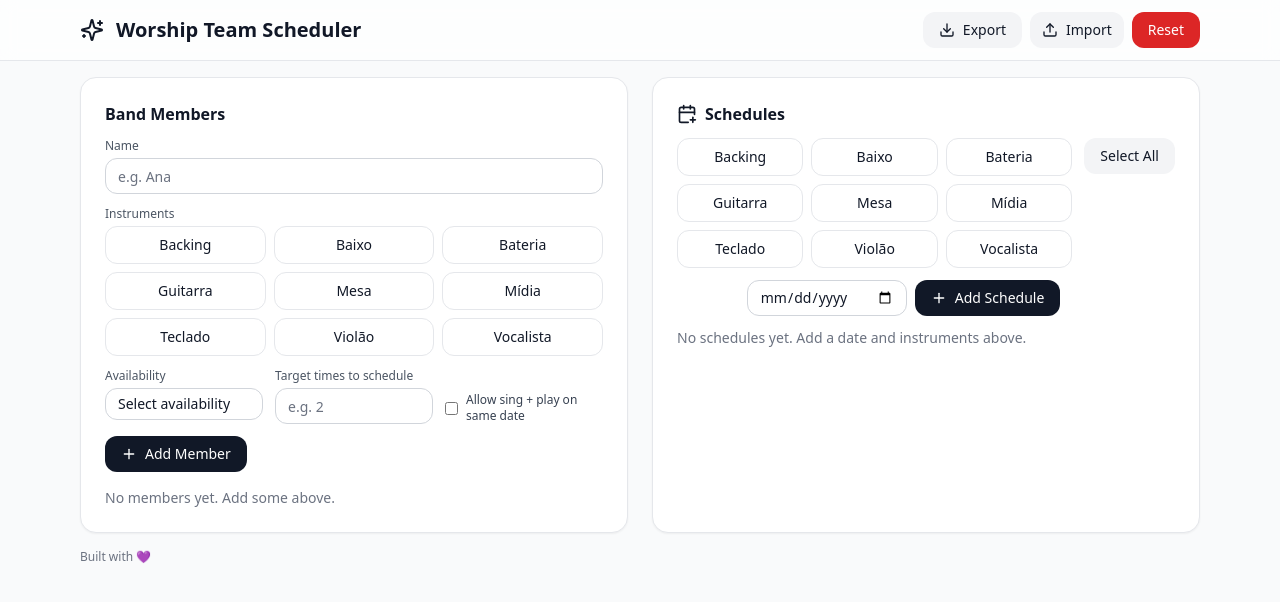
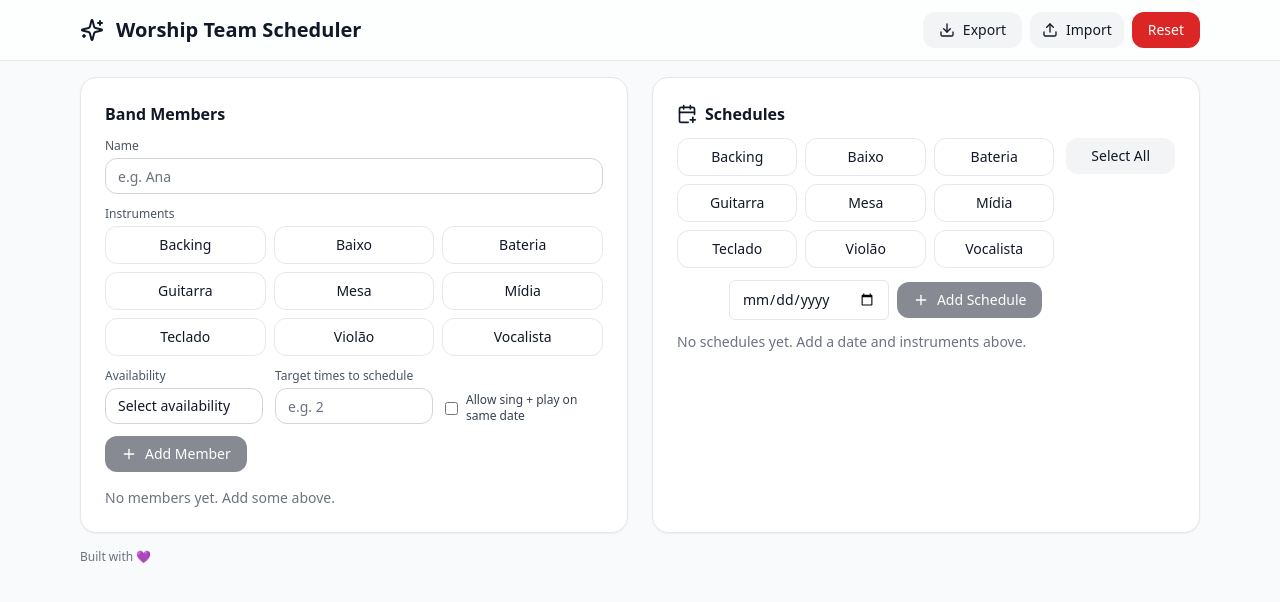
Before and after one commit to silvasamuel/worship-scheduler, a React (Vite) app: page / in a window 1280 px wide. Shown: the top 602 px of the page. Built offline with nearby package versions, Linux system fonts and the light colour scheme; the HTML template or start-up script is replaced by a standard one.

Commit message:
Small ui enhancements

```diff
--- a/src/components/MembersPanel.tsx
+++ b/src/components/MembersPanel.tsx
@@ -1,4 +1,4 @@
-import React, { useState } from 'react'
+import React, { useState, useRef } from 'react'
 import { Plus, Trash2, Edit2 } from 'lucide-react'
 import { Card, CardContent } from '@/components/ui/card'
 import { Button } from '@/components/ui/button'
@@ -32,6 +32,10 @@ export default function MembersPanel({ members, onAdd, onRemove, onUpdate, mAssi
   const [mAvailability, setMAvailability] = useState<Availability | ''>('')
   const [mTargetCount, setMTargetCount] = useState<number | ''>('')
   const [mCanSingAndPlay, setMCanSingAndPlay] = useState(false)
+  const canAddMember = Boolean(mName.trim()) && mInstruments.length > 0
+  const [showAddMemberTip, setShowAddMemberTip] = useState(false)
+  const [memberTipPlacement, setMemberTipPlacement] = useState<'top' | 'bottom'>('top')
+  const addMemberWrapperRef = useRef<HTMLSpanElement | null>(null)
 
   const [editing, setEditing] = useState<Member | null>(null)
   const [eInstruments, setEInstruments] = useState<string>('')
@@ -41,10 +45,25 @@ export default function MembersPanel({ members, onAdd, onRemove, onUpdate, mAssi
   const [eCanSingAndPlay, setECanSingAndPlay] = useState(false)
 
   function addMember() {
-    if (!mName.trim()) return
+    if (!canAddMember) return
     const instruments = Array.from(new Set(mInstruments.map((x) => x.trim()).filter(Boolean))).map((x) => x.toLowerCase())
     onAdd({ name: mName.trim(), instruments, availability: (mAvailability || 'both') as Availability, targetCount: Math.max(0, Number(mTargetCount || 2) | 0), canSingAndPlay: mCanSingAndPlay })
     setMName(''); setMInstruments([]); setMAvailability(''); setMTargetCount(''); setMCanSingAndPlay(false)
+  }
+
+  function maybeShowMemberTooltip(e: React.MouseEvent) {
+    if (canAddMember) return
+    e.preventDefault()
+    e.stopPropagation()
+    const el = addMemberWrapperRef.current
+    if (el) {
+      const rect = el.getBoundingClientRect()
+      setMemberTipPlacement(rect.top < 40 ? 'bottom' : 'top')
+    } else {
+      setMemberTipPlacement('top')
+    }
+    setShowAddMemberTip(true)
+    window.setTimeout(() => setShowAddMemberTip(false), 1800)
   }
 
   function openEdit(m: Member) {
@@ -111,7 +130,25 @@ export default function MembersPanel({ members, onAdd, onRemove, onUpdate, mAssi
           </div>
         </div>
 
-        <Button onClick={addMember} className="gap-2"><Plus className="w-4 h-4"/>Add Member</Button>
+        <span ref={addMemberWrapperRef} className="relative inline-block" onClick={maybeShowMemberTooltip}>
+          <Button
+            onClick={addMember}
+            disabled={!canAddMember}
+            title={!canAddMember ? 'Enter a name and select at least one instrument to add a member' : undefined}
+            className="gap-2"
+          >
+            <Plus className="w-4 h-4"/>Add Member
+          </Button>
+          {!canAddMember && showAddMemberTip && (
+            <span
+              role="tooltip"
+              className={`pointer-events-none absolute z-30 rounded-md bg-gray-900 text-white text-xs px-2 py-1 shadow-lg border border-white/10 whitespace-nowrap ${memberTipPlacement === 'top' ? 'bottom-full mb-2 left-1/2 -translate-x-1/2' : 'top-full mt-2 left-1/2 -translate-x-1/2'}`}
+            >
+              Enter a name and select at least one instrument
+              <span className={`absolute w-2 h-2 bg-gray-900 rotate-45 border border-white/10 ${memberTipPlacement === 'top' ? 'top-full left-1/2 -translate-x-1/2 -mt-px' : 'bottom-full left-1/2 -translate-x-1/2 -mb-px'}`}></span>
+            </span>
+          )}
+        </span>
 
         <div className="mt-4 space-y-2">
           {members.length === 0 && <p className="text-sm text-gray-500">No members yet. Add some above.</p>}
@@ -120,7 +157,7 @@ export default function MembersPanel({ members, onAdd, onRemove, onUpdate, mAssi
               <div className="flex-1">
                 <div className="font-medium">{m.name}</div>
                 <div className="text-xs text-gray-600 flex flex-wrap gap-1 mt-1">
-                  {m.instruments.map((i) => (<Badge key={i} variant="secondary" className="rounded-full">{i}</Badge>))}
+                  {m.instruments.map((i) => (<Badge key={i} variant="secondary" className="rounded-full">{instrumentLabelForKey(i)}</Badge>))}
                 </div>
                 <div className="text-xs text-gray-500 mt-1 flex gap-2 items-center">
                   <Badge variant="outline" className="rounded-full">{availabilityLabel(m.availability)}</Badge>
--- a/src/components/SchedulesPanel.tsx
+++ b/src/components/SchedulesPanel.tsx
@@ -1,4 +1,4 @@
-import React, { useState } from 'react'
+import React, { useState, useRef } from 'react'
 import { Plus, CalendarPlus, Music, Trash2, Wand2, Info } from 'lucide-react'
 import { Card, CardContent } from '@/components/ui/card'
 import { Button } from '@/components/ui/button'
@@ -6,7 +6,7 @@ import { Input } from '@/components/ui/input'
 import { Badge } from '@/components/ui/badge'
 import { Select, SelectTrigger, SelectValue, SelectContent, SelectItem } from '@/components/ui/select'
 import { Schedule, AssignmentSlot, Member } from '@/types'
-import { INSTRUMENTS } from '@/lib/instruments'
+import { INSTRUMENTS, instrumentLabelForKey } from '@/lib/instruments'
 import { dayLabel } from '@/lib/date'
 
 type Props = {
@@ -22,11 +22,45 @@ type Props = {
 export default function SchedulesPanel({ schedules, members, onAddSchedule, onRemoveSchedule, onSetAssign, autoFill, eligibleForSlot }: Props) {
   const [sDate, setSDate] = useState('')
   const [sInstruments, setSInstruments] = useState<string[]>([])
+  const canAddSchedule = Boolean(sDate) && sInstruments.length > 0
+  const [showAddScheduleTip, setShowAddScheduleTip] = useState(false)
+  const [scheduleTipPlacement, setScheduleTipPlacement] = useState<'top' | 'bottom'>('top')
+  const addScheduleWrapperRef = useRef<HTMLSpanElement | null>(null)
 
   function addSchedule() {
-    if (!sDate) return
+    if (!canAddSchedule) return
     onAddSchedule(sDate, sInstruments)
     setSDate(''); setSInstruments([])
+  }
+
+  function openDatePicker(e: React.MouseEvent<HTMLInputElement> | React.FocusEvent<HTMLInputElement>) {
+    const input = e.currentTarget
+    const showPicker = (input as any).showPicker
+    if (typeof showPicker === 'function') {
+      try {
+        showPicker.call(input)
+      } catch {
+        // no-op
+      }
+    } else {
+      input.focus()
+    }
+  }
+
+  function maybeShowScheduleTooltip(e: React.MouseEvent) {
+    if (canAddSchedule) return
+    e.preventDefault()
+    e.stopPropagation()
+    const el = addScheduleWrapperRef.current
+    if (el) {
+      const rect = el.getBoundingClientRect()
+      // If there isn't enough space above, show below
+      setScheduleTipPlacement(rect.top < 40 ? 'bottom' : 'top')
+    } else {
+      setScheduleTipPlacement('top')
+    }
+    setShowAddScheduleTip(true)
+    window.setTimeout(() => setShowAddScheduleTip(false), 1800)
   }
 
   return (
@@ -47,12 +81,50 @@ export default function SchedulesPanel({ schedules, members, onAddSchedule, onRe
             })}
           </div>
           <div className="flex items-center justify-end gap-2 order-3 md:order-none shrink-0">
-            <Button variant="secondary" onClick={() => setSInstruments((prev) => prev.length === INSTRUMENTS.length ? [] : [...INSTRUMENTS])} className="gap-2 shrink-0">{sInstruments.length === INSTRUMENTS.length ? 'Unselect All' : 'Select All'}</Button>
+            <Button
+              variant="secondary"
+              onClick={() => setSInstruments((prev) => prev.length === INSTRUMENTS.length ? [] : [...INSTRUMENTS])}
+              className="gap-2 shrink-0"
+            >
+              <span className="grid">
+                <span className="col-start-1 row-start-1 whitespace-nowrap">
+                  {sInstruments.length === INSTRUMENTS.length ? 'Unselect All' : 'Select All'}
+                </span>
+                <span className="col-start-1 row-start-1 opacity-0 pointer-events-none select-none whitespace-nowrap">Unselect All</span>
+              </span>
+            </Button>
           </div>
 
           <div className="flex items-center justify-end gap-2 order-2 md:order-none shrink-0">
-            <div className="w-40"><Input type="date" value={sDate} onChange={(e) => setSDate(e.target.value)} /></div>
-            <Button onClick={addSchedule} className="gap-2 shrink-0"><Plus className="w-4 h-4"/>Add Schedule</Button>
+            <div className="w-40">
+              <input
+                type="date"
+                value={sDate}
+                onChange={(e) => setSDate(e.target.value)}
+                onFocus={openDatePicker}
+                onClick={openDatePicker}
+                className="w-full border rounded-md px-3 py-2 text-sm focus:outline-none focus:ring-2 focus:ring-blue-500"
+              />
+            </div>
+            <span ref={addScheduleWrapperRef} className="relative inline-block" onClick={maybeShowScheduleTooltip}>
+              <Button
+                onClick={addSchedule}
+                disabled={!canAddSchedule}
+                title={!canAddSchedule ? 'Select a date and at least one instrument to add a schedule' : undefined}
+                className="gap-2 shrink-0"
+              >
+                <Plus className="w-4 h-4"/>Add Schedule
+              </Button>
+              {!canAddSchedule && showAddScheduleTip && (
+                <span
+                  role="tooltip"
+                  className={`pointer-events-none absolute z-30 rounded-md bg-gray-900 text-white text-xs px-2 py-1 shadow-lg border border-white/10 whitespace-nowrap ${scheduleTipPlacement === 'top' ? 'bottom-full mb-2 left-1/2 -translate-x-1/2' : 'top-full mt-2 left-1/2 -translate-x-1/2'}`}
+                >
+                  Select a date and at least one instrument
+                  <span className={`absolute w-2 h-2 bg-gray-900 rotate-45 border border-white/10 ${scheduleTipPlacement === 'top' ? 'top-full left-1/2 -translate-x-1/2 -mt-px' : 'bottom-full left-1/2 -translate-x-1/2 -mb-px'}`}></span>
+                </span>
+              )}
+            </span>
           </div>
         </div>
 
@@ -72,9 +144,9 @@ export default function SchedulesPanel({ schedules, members, onAddSchedule, onRe
                 {s.assignments.map((slot) => (
                   <div key={slot.id} className="flex items-center gap-2 bg-gray-50 rounded-xl p-2">
                     <Music className="w-4 h-4"/>
-                    <span className="text-sm font-medium mr-1">{slot.instrument}</span>
+                    <span className="text-sm font-medium mr-1">{instrumentLabelForKey(slot.instrument)}</span>
                     <Select value={slot.memberId || ''} onValueChange={(v) => onSetAssign(s.id, slot.id, v || undefined)} valueLabel={slot.memberId ? (members.find((m) => m.id === slot.memberId)?.name || slot.memberId) : undefined}>
-                      <SelectTrigger className="h-8 w-full"><SelectValue placeholder="Select member" /></SelectTrigger>
+                      <SelectTrigger className="w-full"><SelectValue placeholder="Select member" /></SelectTrigger>
                       <SelectContent>
                         <SelectItem value="">— Unassigned —</SelectItem>
                         {eligibleForSlot(s, slot).map((m) => (
--- a/src/components/ui/select.tsx
+++ b/src/components/ui/select.tsx
@@ -70,7 +70,29 @@ export function Select({ value = '', onValueChange, valueLabel, children }: Sele
 export function SelectTrigger({ className, children, ...props }: React.HTMLAttributes<HTMLDivElement>) {
   const ctx = React.useContext(SelectContext)
   return (
-    <div className={cn('relative', className)} {...props} onClick={() => ctx?.setOpen(!ctx.open)}>
+    <div
+      className={cn('relative rounded-xl focus-visible:outline-none focus-visible:ring-2 focus-visible:ring-gray-400 focus-visible:ring-offset-2 ring-offset-white', className)}
+      role="button"
+      aria-haspopup="listbox"
+      aria-expanded={!!ctx?.open}
+      tabIndex={0}
+      {...props}
+      onClick={() => ctx?.setOpen(!ctx.open)}
+      onKeyDown={(e) => {
+        if (e.key === 'Enter' || e.key === ' ') {
+          e.preventDefault()
+          ctx?.setOpen(!ctx.open)
+        }
+        if (e.key === 'ArrowDown') {
+          e.preventDefault()
+          ctx?.setOpen(true)
+        }
+        if (e.key === 'Escape') {
+          e.preventDefault()
+          ctx?.setOpen(false)
+        }
+      }}
+    >
       {children}
     </div>
   )
@@ -80,7 +102,7 @@ export function SelectValue({ placeholder }: { placeholder?: string }) {
   const ctx = React.useContext(SelectContext)
   const label = (ctx?.valueLabel && ctx.value) ? ctx.valueLabel : ctx?.getLabel(ctx?.value || '')
   return (
-    <div className="h-8 w-full rounded-xl border border-gray-300 bg-white px-3 py-1.5 text-sm flex items-center text-gray-900 whitespace-nowrap overflow-hidden text-ellipsis">
+    <div className="h-9 w-full rounded-xl border border-gray-300 bg-white px-3 py-2 text-sm ring-offset-white placeholder:text-gray-500 flex items-center text-gray-900 whitespace-nowrap overflow-hidden text-ellipsis">
       {ctx?.value ? (label ?? ctx.value) : (placeholder || 'Select')}
     </div>
   )
```
